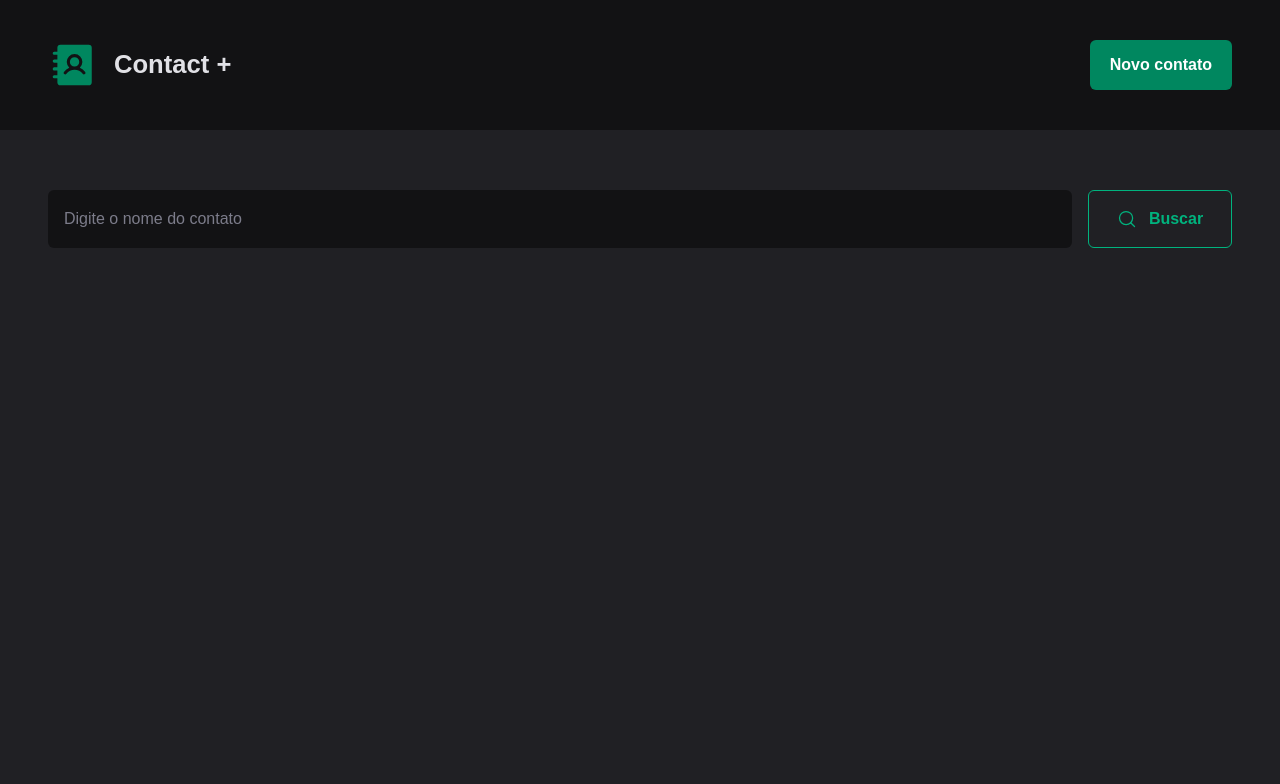
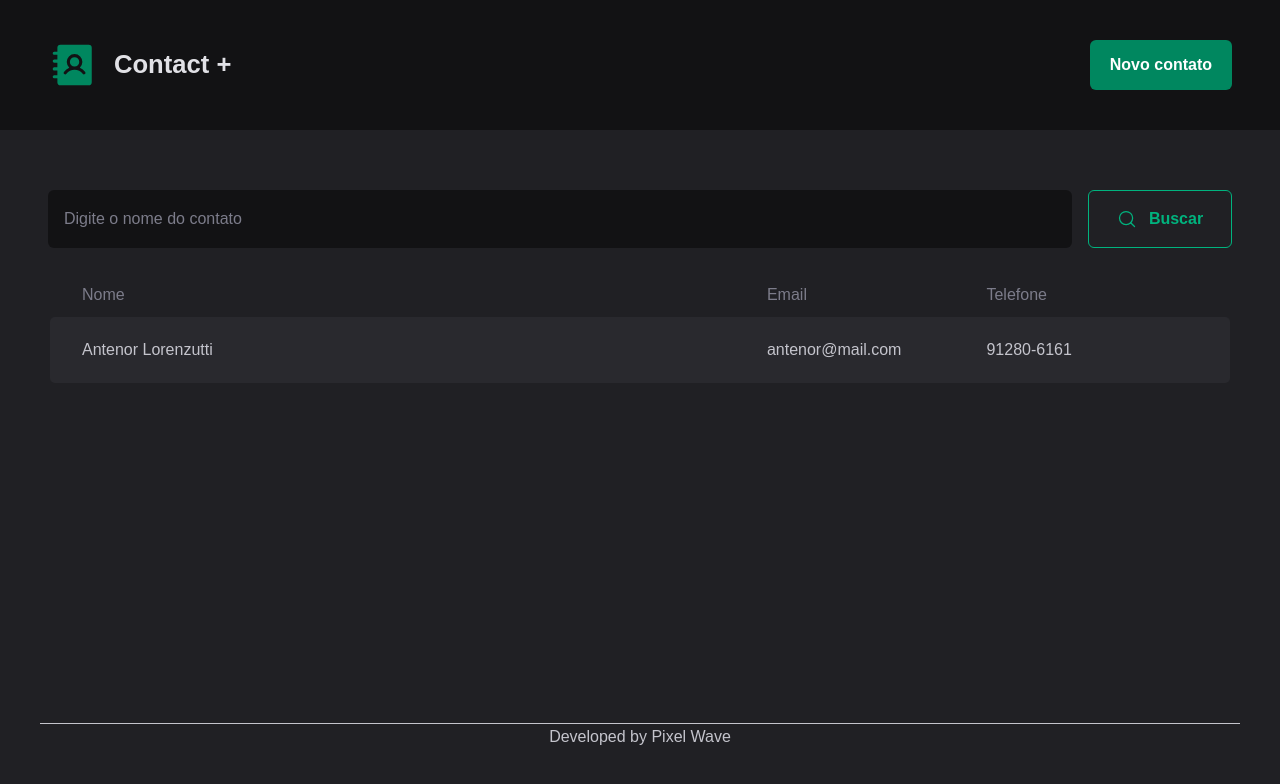
Before and after one commit to JamDev0/contactPlus, a React (Vite) app: page / in a window 1280 px wide. Shown: the top 784 px of the page. Built offline with nearby package versions, Linux system fonts and the light colour scheme.

Commit message:
Implementação do ContactsTable, implementação e desencolvimento do footer e alteração na estrutura da Home

```diff
--- a/src/pages/Home/index.tsx
+++ b/src/pages/Home/index.tsx
@@ -1,16 +1,26 @@
+import { ContactsTable } from "./components/ContactsTable";
 import { Header } from "./components/Header";
 import { SearchContactForm } from "./components/SearchContactForm";
-import { HomeContainer } from "./styles";
+import { FooterContainer, HomeContainer, MainContainer } from "./styles";
 
 export function Home() {
   return (
-    <>
+    <HomeContainer>
       <Header />
-      <HomeContainer>
+      <MainContainer>
         <main>
           <SearchContactForm />
+
+          <ContactsTable />
         </main>
-      </HomeContainer>
-    </>
+      </MainContainer>
+      <FooterContainer>
+        <footer>
+          <span>
+            Developed by Pixel Wave
+          </span>
+        </footer>
+      </FooterContainer>
+    </HomeContainer>
   )
 }
--- a/src/pages/Home/styles.ts
+++ b/src/pages/Home/styles.ts
@@ -1,6 +1,15 @@
 import styled from "styled-components";
 
 export const HomeContainer = styled.div`
+  width: 100%;
+
+  display: flex;
+  flex-direction: column;
+
+  min-height: 100vh;
+`
+
+export const MainContainer = styled.div`
   width: 100%;
 
   display: flex;
@@ -13,7 +22,31 @@ export const HomeContainer = styled.div`
 
   > main {
     max-width: ${params => params.theme.sizes.app};
-
     width: 100%;
   }
 `
+
+export const FooterContainer = styled.div`
+  width: 100%;
+
+  display: flex;
+  flex-direction: column;
+  align-items: center;
+
+  margin-top: auto;
+  margin-bottom: 3.125rem;
+
+  > footer {
+    max-width: ${params => params.theme.sizes.app};
+    width: 100%;
+
+    display: flex;
+    justify-content: center;
+
+    border: 0;
+    border-top: 1px solid ${params => params.theme.colors.gray['200']};
+
+    font-size: 1rem;
+    color: ${params => params.theme.colors.gray['200']};
+  }
+`
```
